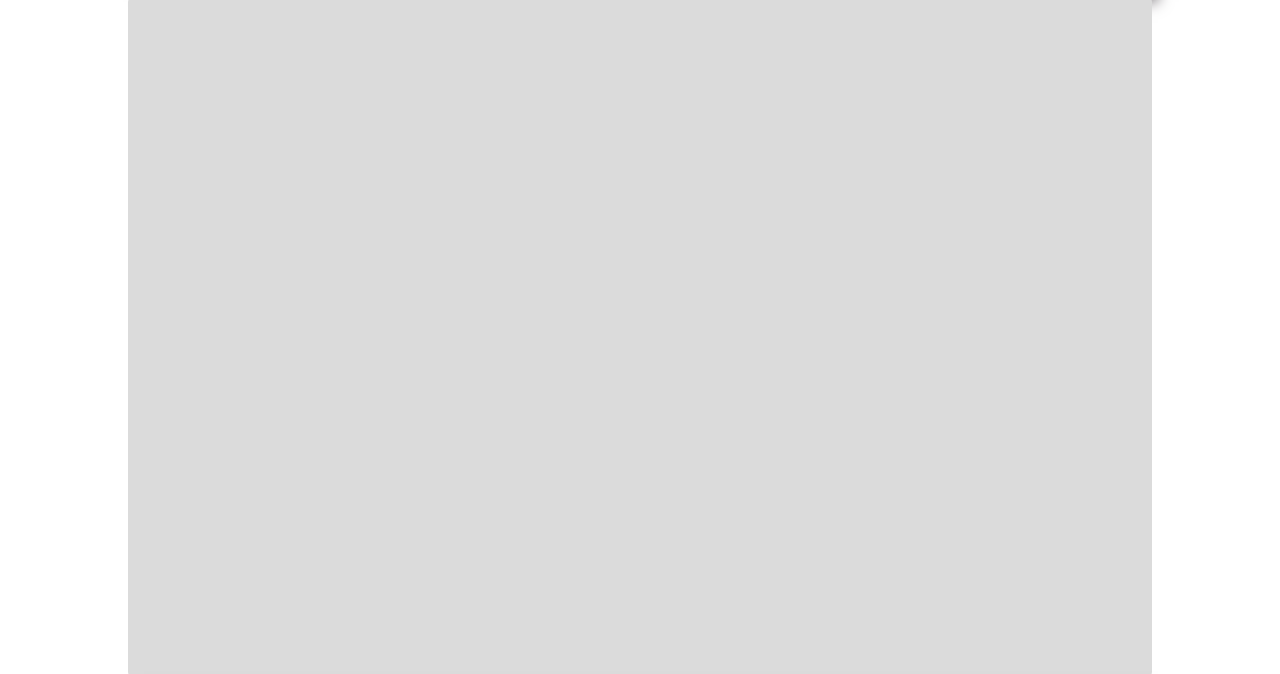
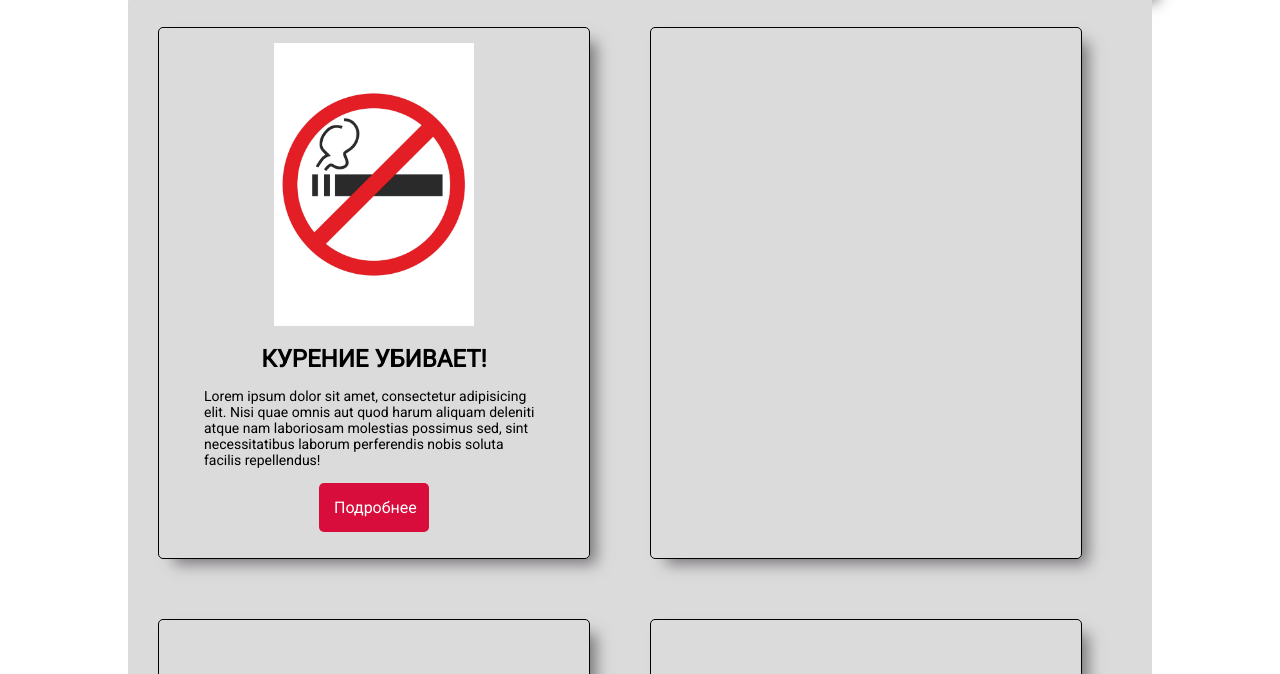
Before and after one commit to SNMakarenkoff/lws, a plain HTML site: page index.html in a window 1280 px wide. Shown: the part 73-747 px from the top of the page. Drawn offline with Linux system fonts and the light colour scheme.

Commit message:
Article_min

```diff
--- a/css/style.css
+++ b/css/style.css
@@ -65,9 +65,8 @@
 
 main {
     display: flex;
-    flex-direction: column;
+    justify-content: center;
     min-height: 85vh;
-    align-items: center;
     background-color: #dbdbdb;
     border-radius: 5px;
 }
@@ -83,7 +82,6 @@ main p {
     padding: 15px;
     font-size: 1.3em;
     max-width: 80ch;
-
 }
 
 main hr {
@@ -91,6 +89,66 @@ main hr {
     width: 400px;
     background-color: black;
     border: none;
+}
+
+.wrapper_minart {
+    display: flex;
+    flex-flow: row wrap;
+    justify-content: flex-start;
+}
+
+.article_min {
+    display: flex;
+/*    justify-content: center;*/
+    align-items: center;
+    flex-direction: column;
+    border: 1px solid black;
+    border-radius: 5px;
+    height: 500px;
+    width: 400px;
+    margin: 30px;
+    padding: 15px;
+    -webkit-box-shadow: 11px 10px 14px -5px rgba(122,118,122,1);
+    -moz-box-shadow: 11px 10px 14px -5px rgba(122,118,122,1);
+    box-shadow: 11px 10px 14px -5px rgba(122,118,122,1);
+}
+
+.img_min img {
+    height: auto;
+    width: 200px;
+}
+
+.desc_min {
+    display: flex;
+    flex-direction: column;
+    justify-content: center;
+    align-items: center;
+    margin: 15px;
+}
+
+.desc_min h2 {
+    text-transform: uppercase;
+}
+
+.desc_min p{
+    font-size: 14px;
+}
+
+.desc_min a {
+    display: block;
+    background-color: rgb(217, 13, 60);
+    color: white;
+    border-radius: 5px;
+    padding: 15px;
+    width: 80px;
+    text-decoration: none;
+}
+
+.desc_min a:hover {
+    background-color: rgb(137, 12, 41);
+    -webkit-box-shadow: 21px 19px 10px -10px rgba(0,0,0,0.48);
+    -moz-box-shadow: 21px 19px 10px -10px rgba(0,0,0,0.48);
+    box-shadow: 21px 19px 10px -10px rgba(0,0,0,0.48);
 }
 
 footer {
--- a/index.html
+++ b/index.html
@@ -20,7 +20,36 @@
             </ul>
         </header>
         <main>
+           <div class="wrapper_minart">
+                <div class="article_min">
+                    <div class="img_min">
+                        <img src="img/nosmoking.jpg" alt="nosmoking_image">
+                    </div>
+                    <div class="desc_min">
+                        <h2>Курение убивает!</h2>
+                        <p>Lorem ipsum dolor sit amet, consectetur adipisicing elit. Nisi quae omnis aut quod harum aliquam deleniti atque nam laboriosam molestias possimus sed, sint necessitatibus laborum perferendis nobis soluta facilis repellendus!</p>
+                        <a href="#">Подробнее</a>
+                    </div>
+                </div>
+                  <div class="article_min">
 
+                </div>
+                  <div class="article_min">
+
+                </div>
+                  <div class="article_min">
+
+                </div>
+                 <div class="article_min">
+
+                </div>
+                  <div class="article_min">
+
+                </div>
+                  <div class="article_min">
+
+                </div>
+          </div>
         </main>
         <footer>
             &copy; 2019, Сергей Макаренков
```
Also changed, not shown: img/nosmoking.jpg (added).
